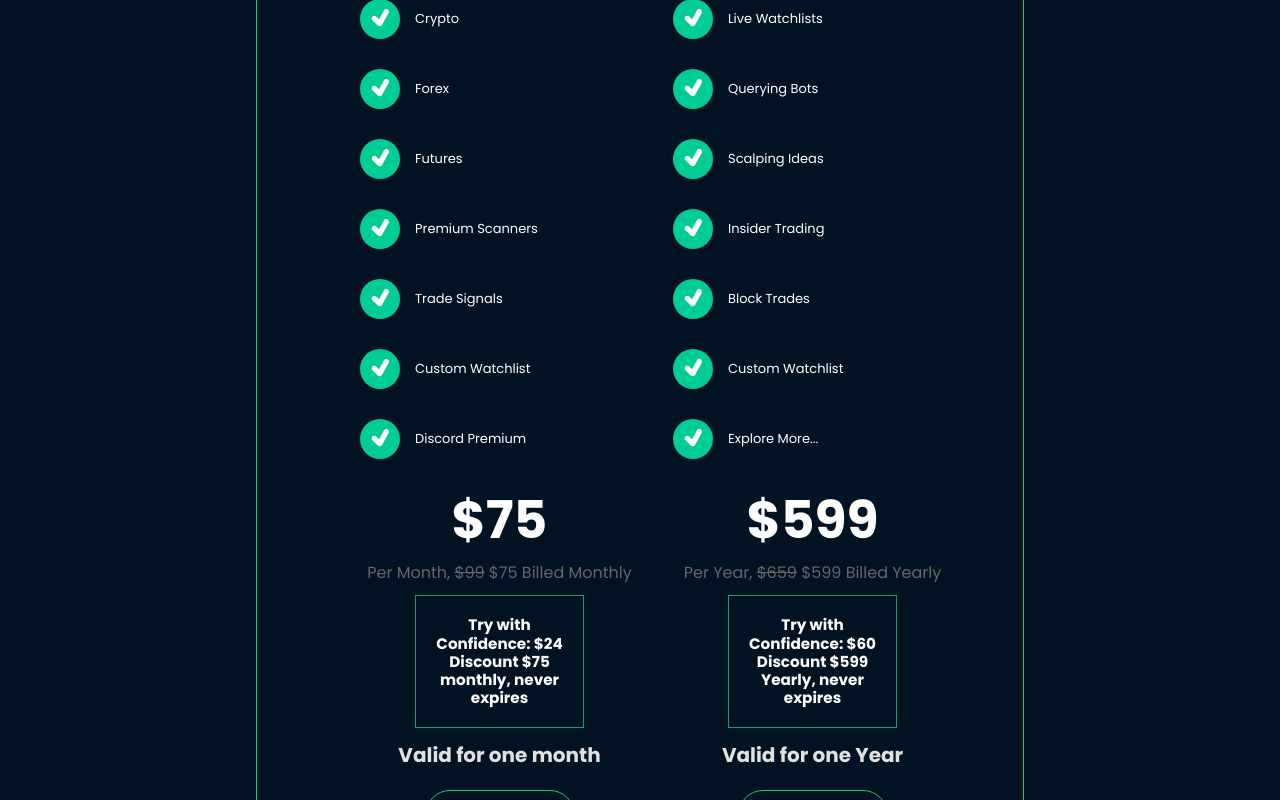
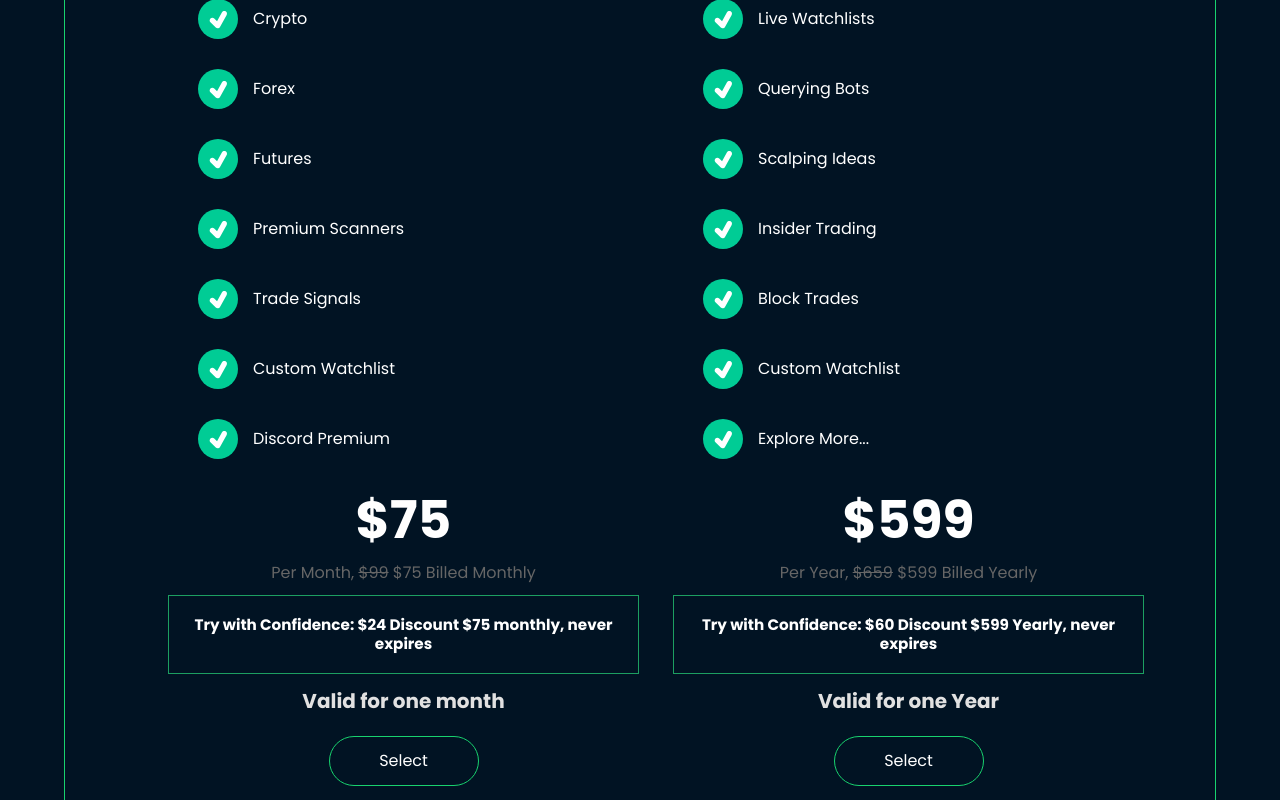
Before and after one commit to jahidul1209/parabolics, a React (Create React App) app: page / in a window 1280 px wide. Shown: the part 3140-3940 px from the top of the page. Built offline with nearby package versions, Linux system fonts and the light colour scheme; a web font is replaced by a local one.

Commit message:
updated3

```diff
--- a/src/fontend/Components/Styles/plans.module.css
+++ b/src/fontend/Components/Styles/plans.module.css
@@ -1,20 +1,7 @@
-@media only screen and (max-width: 991px) {
+@media only screen and (min-width: 768px) and (max-width: 800px) {
   .plan__wrapper {
-    width: 90% !important;
+    width: 100% !important;
   }
-}
-
-@media only screen and (min-width: 767px) and (max-width: 1366px) {
-  .plan__wrapper h2 {
-    font-size: 25px !important;
-  }
-  .plan__wrapper .plan__description ul li {
-    font-size: 13px;
-    padding: 0px 5px !important;
-  }
-}
-
-@media only screen and (max-width: 767px) {
   .plan__wrapper h2 {
     font-size: 25px !important;
   }
@@ -30,6 +17,67 @@
     font-size: 40px !important;
   }
   .plan__wrapper .plan__description .plan__membership__wrapper .plan__membership h6 {
+    padding: 20px;
+    border: 1px solid #1c9f61;
+    margin: 5px !important;
+    cursor: pointer;
+    font-size: 13px !important;
+  }
+  .plan__wrapper .plan__description .plan__membership__wrapper .plan__membership button {
+    width: 120px !important;
+  }
+}
+
+@media only screen and (min-width: 820px) and (max-width: 1366px) {
+  .plan__wrapper {
+    width: 90% !important;
+  }
+  .plan__wrapper h2 {
+    font-size: 25px !important;
+  }
+  .plan__wrapper .plan__description ul li {
+    display: -webkit-box;
+    display: -ms-flexbox;
+    display: flex;
+    -webkit-box-align: center;
+        -ms-flex-align: center;
+            align-items: center;
+    list-style: none;
+    margin-bottom: 30px;
+    color: white;
+    padding: 0px 35px !important;
+  }
+  .plan__wrapper .plan__membership__wrapper .plan__membership h6 {
+    padding: 20px;
+    border: 1px solid #1c9f61;
+    margin: 5px !important;
+    cursor: pointer;
+  }
+}
+
+@media only screen and (max-width: 767px) {
+  .plan__wrapper {
+    width: 100% !important;
+  }
+  .plan__wrapper h2 {
+    font-size: 25px !important;
+  }
+  .plan__wrapper .plan__description ul li {
+    font-size: 13px;
+    padding: 0px 10px !important;
+  }
+  .plan__wrapper .plan__description .plan__membership__wrapper .plan__membership {
+    margin-bottom: 10px;
+    margin-left: 0px;
+  }
+  .plan__wrapper .plan__description .plan__membership__wrapper .plan__membership h3 {
+    font-size: 40px !important;
+  }
+  .plan__wrapper .plan__description .plan__membership__wrapper .plan__membership h6 {
+    padding: 20px;
+    border: 1px solid #1c9f61;
+    margin: 5px !important;
+    cursor: pointer;
     font-size: 13px !important;
   }
   .plan__wrapper .plan__description .plan__membership__wrapper .plan__membership button {
--- a/src/fontend/Components/Styles/plans.module.scss
+++ b/src/fontend/Components/Styles/plans.module.scss
@@ -2,28 +2,9 @@
 @import "../../Assets/Styles/partials";
 
 
-@media only screen and (max-width: 991px) {
+@media only screen and (min-width: 768px) and (max-width: 800px) {
     .plan__wrapper{
-        width: 90% !important;
-    }
-}
-@media only screen and (min-width: 767px) and (max-width: 1366px) {
-    .plan__wrapper{
-        h2{
-            font-size: 25px !important;
-        }
-        .plan__description{
-            ul{
-                li{
-                    font-size: 13px;
-                   padding: 0px 5px!important;
-                }
-            }
-        }
-    }
-}
-@media only screen and (max-width: 767px) {
-    .plan__wrapper{
+        width: 100% !important;
         h2{
             font-size: 25px !important;
         }
@@ -41,7 +22,80 @@
                     h3{
                         font-size: 40px !important;
                     }
-                    h6{
+
+                    h6 {
+                        padding: 20px;
+                        border: 1px solid #1c9f61;
+                        margin: 5px!important;;
+                        cursor: pointer;
+                        font-size: 13px !important;
+                    }
+                    button{
+                        width: 120px !important;
+                    }
+                }
+            }
+        }
+    }
+}
+
+@media only screen and (min-width: 820px) and (max-width: 1366px) {
+    .plan__wrapper{
+        width: 90% !important;
+        h2{
+            font-size: 25px !important;
+        }
+        .plan__description{
+            ul{
+                li{
+                    display: flex;
+                    align-items: center;
+                    list-style: none;
+                    margin-bottom: 30px;
+                    color: white;
+                    padding: 0px 35px!important;
+                }
+            }
+        }
+        .plan__membership__wrapper{
+            .plan__membership{
+
+                h6 {
+                    padding: 20px;
+                    border: 1px solid #1c9f61;
+                    margin: 5px!important;
+                    cursor: pointer;
+                }
+            }
+        }
+    }
+}
+@media only screen and (max-width: 767px) {
+    .plan__wrapper{
+        width: 100% !important;
+        h2{
+            font-size: 25px !important;
+        }
+        .plan__description{
+            ul{
+                li{
+                    font-size: 13px;
+                   padding: 0px 10px!important;
+                }
+            }
+            .plan__membership__wrapper{
+                .plan__membership{
+                    margin-bottom: 10px;
+                    margin-left: 0px;
+                    h3{
+                        font-size: 40px !important;
+                    }
+
+                    h6 {
+                        padding: 20px;
+                        border: 1px solid #1c9f61;
+                        margin: 5px!important;;
+                        cursor: pointer;
                         font-size: 13px !important;
                     }
                     button{
@@ -113,12 +167,7 @@
                     font-weight: 700;
                     margin-bottom: 10px;
                 }
-                // h6{
-                //     color: white;
-                //     font-size: 16px;
-                //     font-weight: 500;
-                //     margin-bottom: 5px;
-                // }
+
                 button{
                     width: 150px;
                     margin-top: 15px;
--- a/src/style/App.css
+++ b/src/style/App.css
@@ -326,10 +326,26 @@ input.forontrol {
   }
 }
 
-@media only screen and (min-width: 362px) and (max-width: 580px) {
+@media only screen and (min-width: 362px) and (max-width: 480px) {
   .screener {
     background: #060916;
     padding: 3rem 2rem;
+  }
+  .screen-btn {
+    padding: 3px 10px;
+    background: #0f121f;
+    border-radius: 5px;
+    color: #efefef;
+    margin-left: 15px;
+    font-size: 12px;
+    width: 132px;
+  }
+}
+
+@media only screen and (min-width: 480px) and (max-width: 600px) {
+  .screener {
+    background: #060916;
+    padding: 3rem 7rem;
   }
   .screen-btn {
     padding: 3px 10px;
@@ -471,7 +487,7 @@ input.forontrol {
   text-align: left;
 }
 
-@media only screen and (max-width: 540px) {
+@media only screen and (max-width: 480px) {
   .tv-lightweight-charts {
     width: 335px !important;
   }
@@ -480,6 +496,18 @@ input.forontrol {
   }
   .tv-lightweight-charts table {
     width: 320px !important;
+  }
+}
+
+@media only screen and (min-width: 480px) and (max-width: 600px) {
+  .tv-lightweight-charts {
+    width: 480px !important;
+  }
+  .tv-lightweight-charts canvas {
+    width: 100% !important;
+  }
+  .tv-lightweight-charts table {
+    width: 470px !important;
   }
 }
 
```
Also changed, not shown: src/style/_Chart.scss (+12 -1 lines), src/style/_Screener.scss (+16 -2 lines), 2 other files (tests, documents, lock files or other folders).
